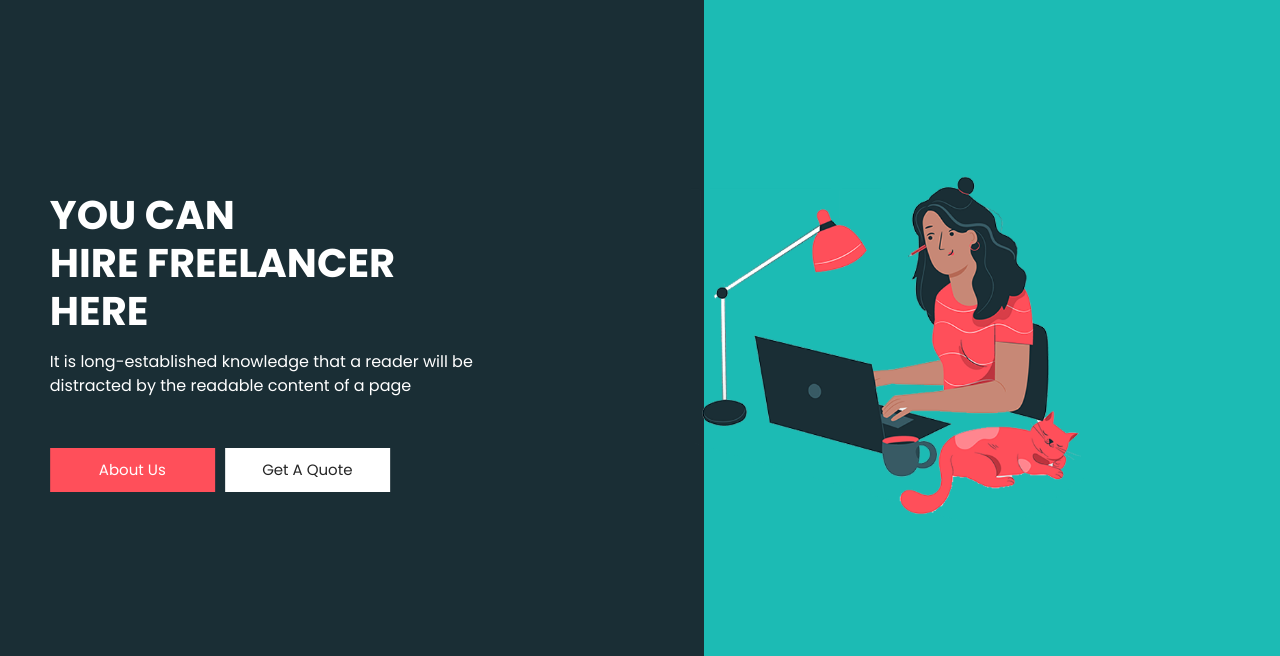
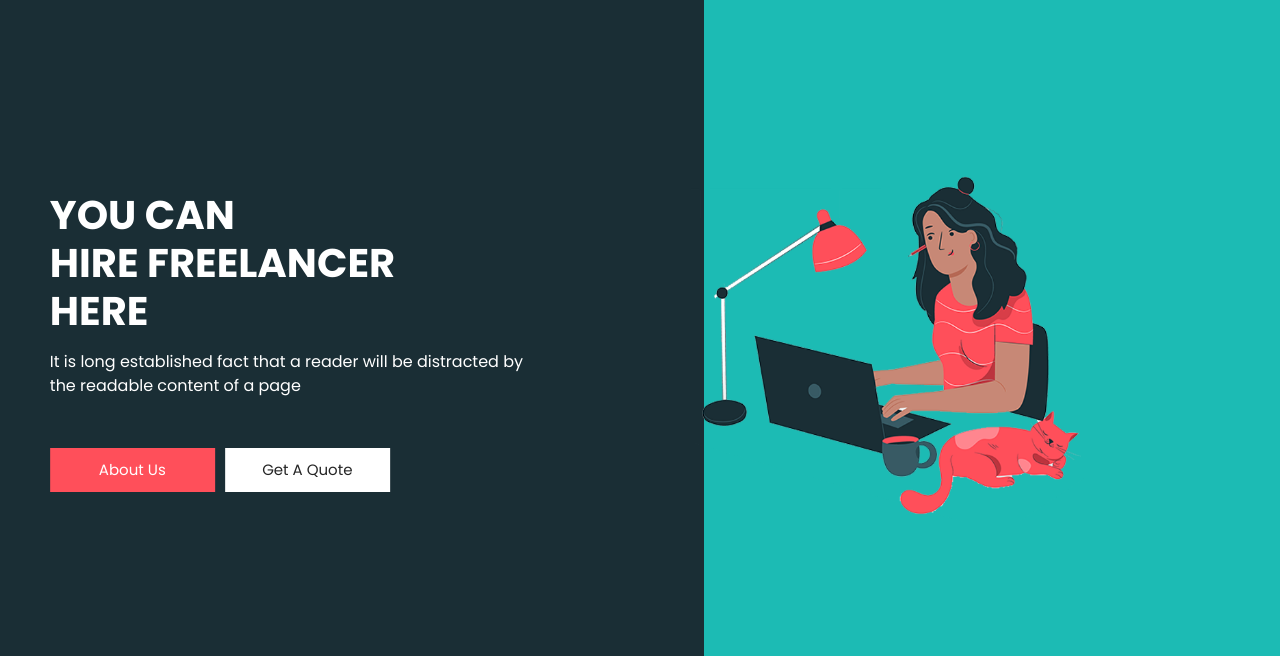
Before and after one commit to uze-zi/ansible-jenkins, a plain HTML site: page index.html in a window 1280 px wide. Shown: the part 76-732 px from the top of the page. Drawn offline with Linux system fonts and the light colour scheme.

Commit message:
update: made changes to copy

```diff
--- a/index.html
+++ b/index.html
@@ -114,7 +114,7 @@
                       Here
                     </h1>
                     <p>
-                      It is long-established knowledge that a reader will be distracted by
+                      It is long established fact that a reader will be distracted by
                       the readable content of a page
                     </p>
                     <div class="btn-box">
```
